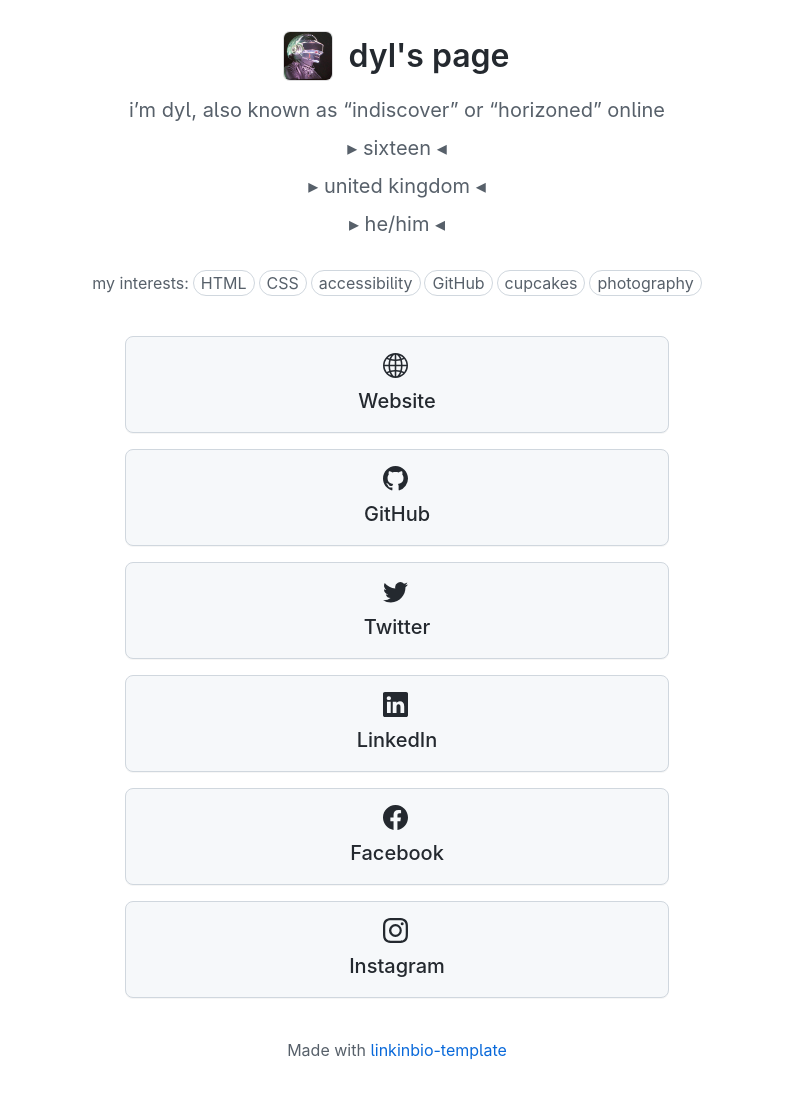
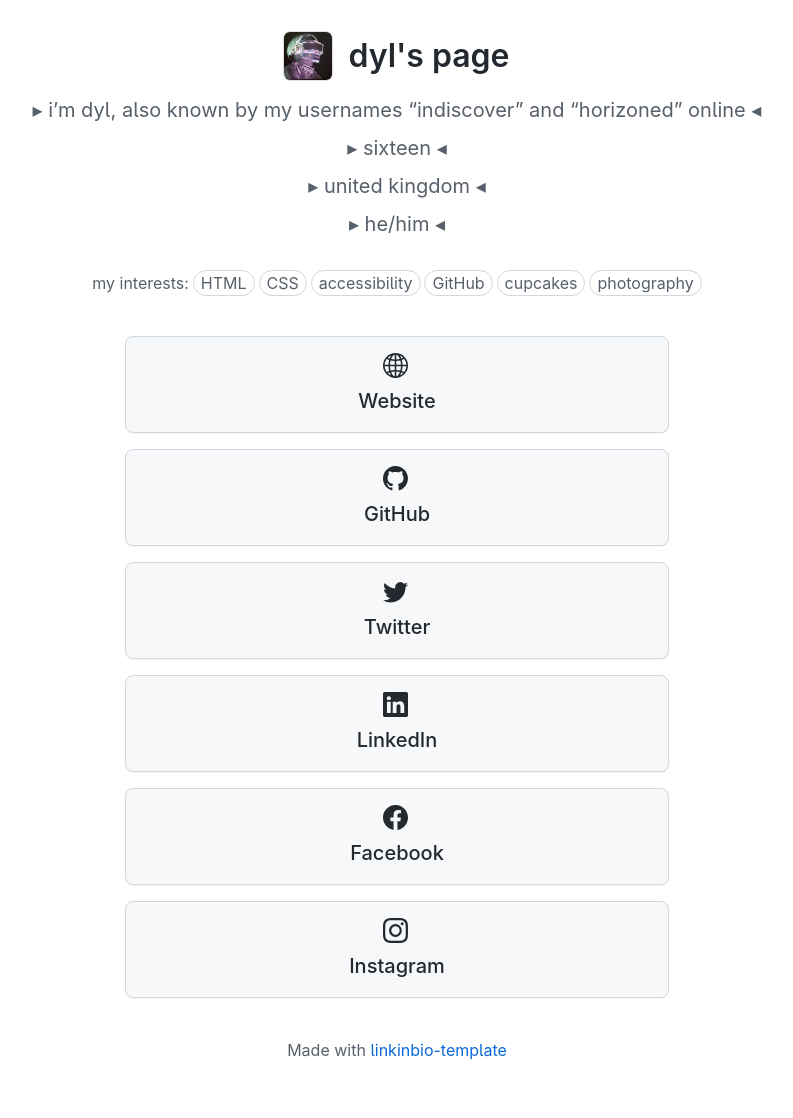
Before and after one commit to indiscovering/indiscover.me, a Jekyll site: the page built from index.md, in a window 1280 px wide. Shown: the whole page, without its empty margins (243-1036 px from the left). Built offline with Jekyll 4.4.1, drawn with Linux system fonts in a browser that asks for light colours; our own code applies the rules of GitHub Pages for plain Markdown files.

Commit message:
Update index.md

```diff
--- a/index.md
+++ b/index.md
@@ -5,7 +5,7 @@ avatar-alt-text: "profile image"
 interest-prefix: "my interests:"
 ---
 
-i'm dyl, also known as "indiscover" or "horizoned" online
+▸ i'm dyl, also known by my usernames "indiscover" and "horizoned" online ◂
 
 
 ▸ sixteen ◂
```
